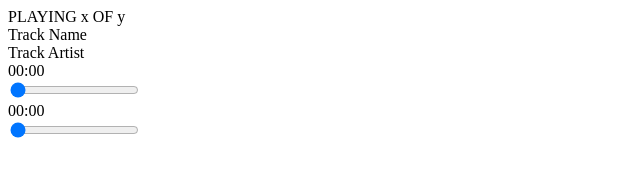
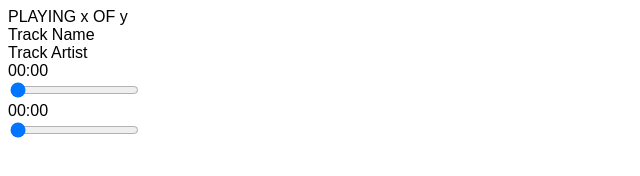
Before and after one commit to PocketCorporation/js-player, a plain HTML site: page index.html in a window 1280 px wide. Shown: the full height of the page, 0-640 px from the left. Drawn offline with Linux system fonts and the light colour scheme.

Commit message:
adding styles

```diff
--- a/index.html
+++ b/index.html
@@ -4,6 +4,7 @@
     <meta charset="UTF-8">
     <meta http-equiv="X-UA-Compatible" content="IE=edge">
     <meta name="viewport" content="width=device-width, initial-scale=1.0">
+    <link rel="stylesheet" href="styles.css">
     <title>JS Player</title>
 </head>
 <body>
--- /dev/null
+++ b/styles.css
@@ -0,0 +1,3 @@
+body {
+    font-family: Arial, Helvetica, sans-serif;
+}
```
